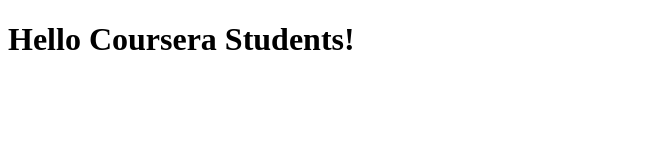
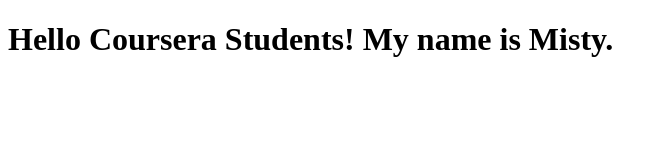
Before and after one commit to trangthanh278/coursera-test, a plain HTML site: page index.html in a window 1280 px wide. Shown: the whole page, without its empty margins (0-667 px from the left). Drawn offline with Linux system fonts and the light colour scheme.

Commit message:
add my name

```diff
--- a/index.html
+++ b/index.html
@@ -5,6 +5,6 @@
     <title>Hello Coursera</title>
   </head>
   <body>
-    <h1>Hello Coursera Students!</h1>
+    <h1>Hello Coursera Students! My name is Misty.</h1>
   </body>
 </html>
```
